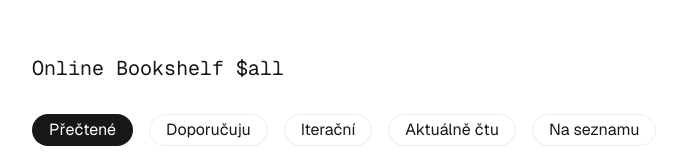
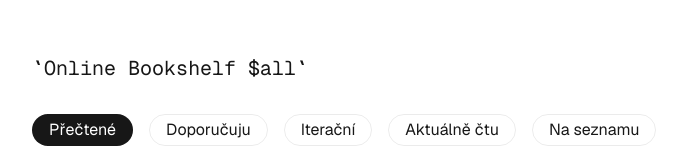
Before and after one commit to 3n0wd3n/OnlineBookshelf, a Next.js app in the folder online-bookshelf/: page / in a window 1280 px wide. Shown: the part 106-266 px from the top of the page, without its empty margins (208-895 px from the left). Built offline with nearby package versions, Linux system fonts and the light colour scheme.

Commit message:
Update page.js

```diff
--- a/online-bookshelf/src/app/page.js
+++ b/online-bookshelf/src/app/page.js
@@ -15,7 +15,7 @@ export default function Home() {
   return (
     <div className='flex flex-col items-center justify-between w-full min-h-screen xxs:pt-5 xxs:pb-5 xxs:pl-5 xxs:pr-5 xs:pt-10 xs:pb-10 xs:pl-10 xs:pr-10 lg:pt-40 lg:pb-pb-10 lg:pl-60 lg:pr-60 md:pt-40 md:pb-pb-10 md:pl-40 md:pr-40 sm:pt-20 sm:pb-pb-10 sm:pl-20 sm:pr-20 font-[family-name:var(--font-geist-sans)]'>
       <main className='flex flex-col gap-8 items-start w-full'>
-        <h1 className='font-[family-name:var(--font-geist-mono)] text-xl'>Online Bookshelf ${filter}</h1>
+        <h1 className='font-[family-name:var(--font-geist-mono)] text-xl'>`Online Bookshelf ${filter}`</h1>
         <div className='flex gap-4 items-center flex-wrap sm:flex-row xxs:flex-col xxs:w-full'>
           <span
             onClick={() => handleFilterChange("all")}
```
